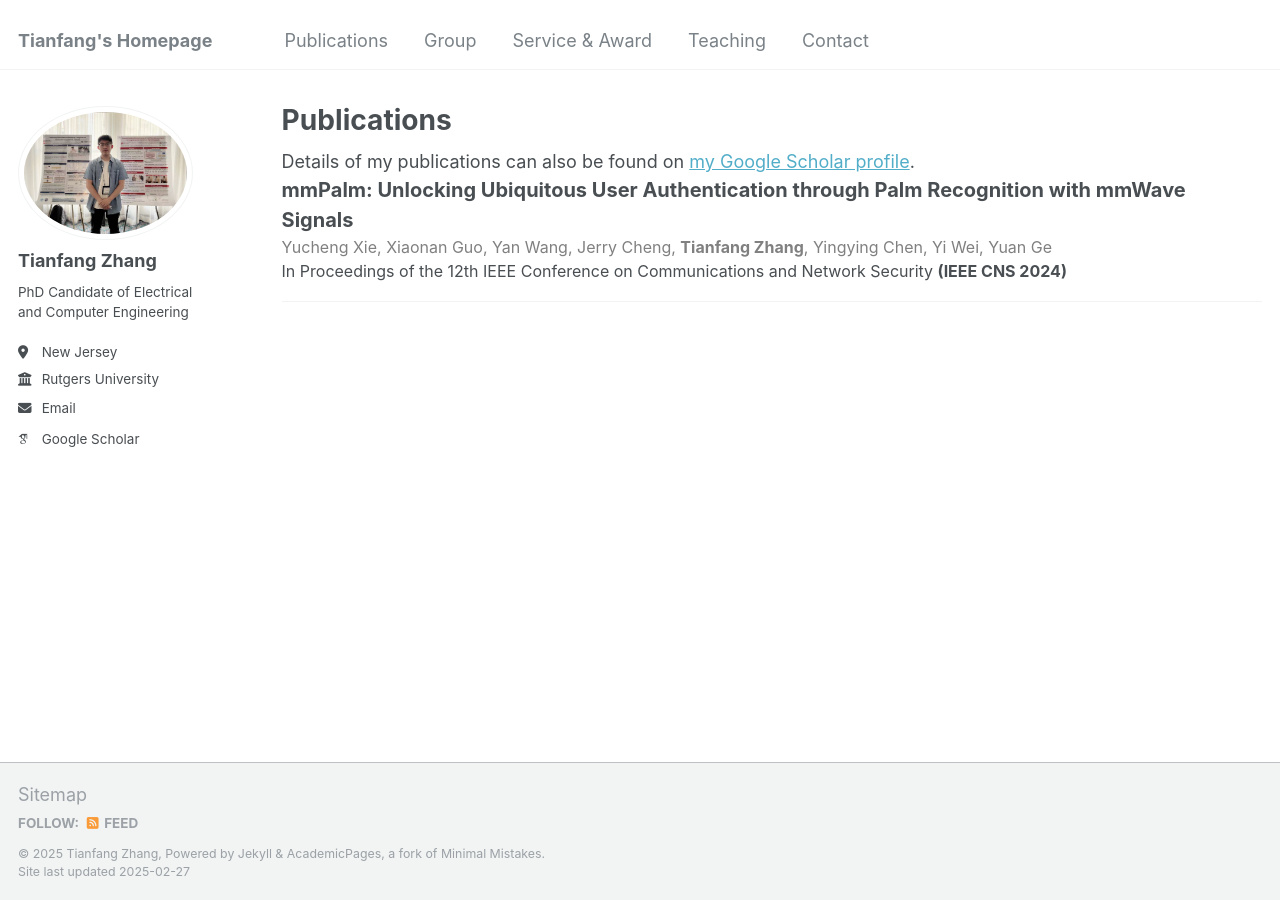
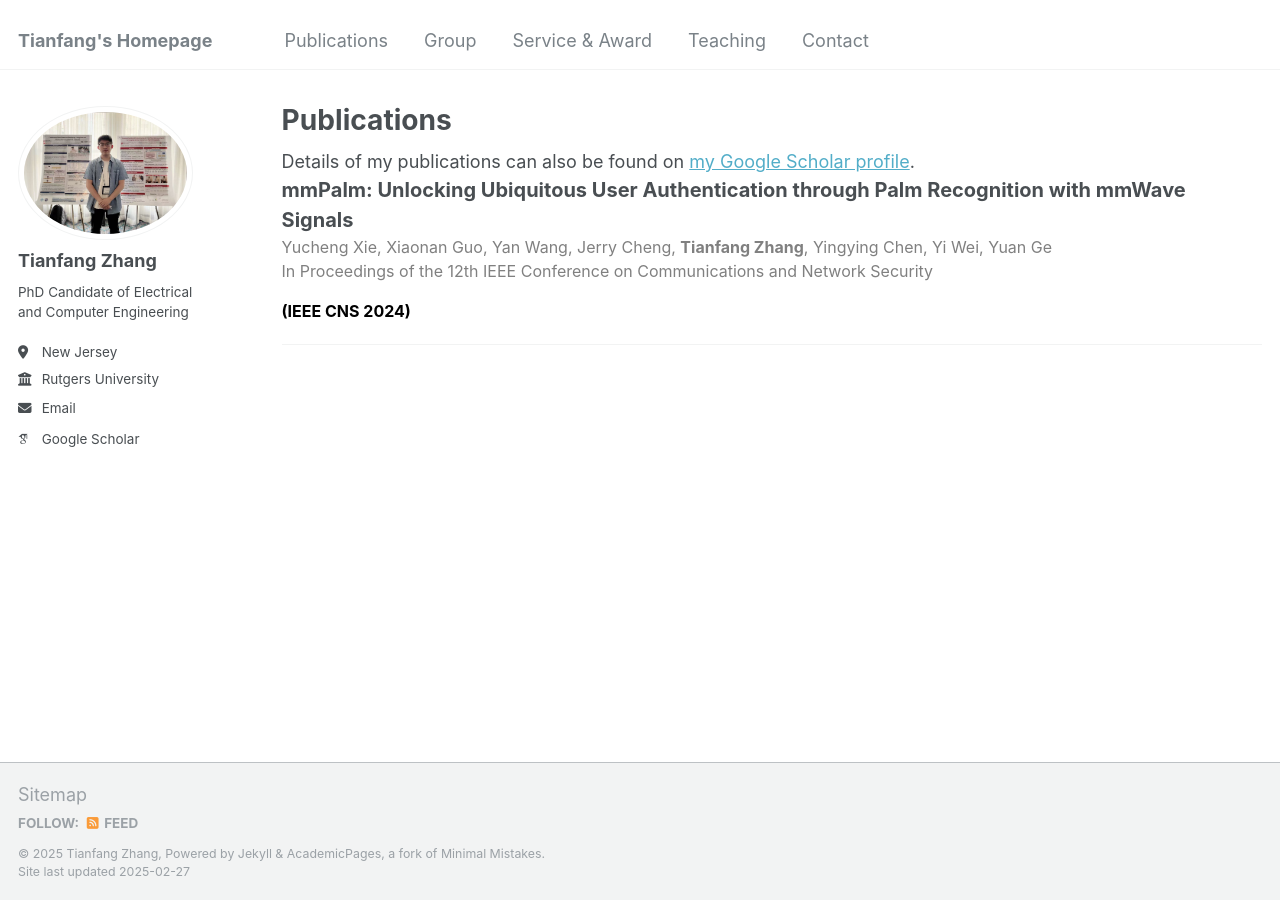
Before and after one commit to tianfang96/tianfang96.github.io, a Jekyll site: the page built from _pages/publications.html, in a window 1280 px wide. Built offline with Jekyll 4.4.1, drawn with Linux system fonts in a browser that asks for light colours; some web fonts are replaced.

Commit message:
Update publications.html

```diff
--- a/_pages/publications.html
+++ b/_pages/publications.html
@@ -16,7 +16,7 @@ author_profile: true
 <div style="font-size: 16px; color: gray;">
   Yucheng Xie, Xiaonan Guo, Yan Wang, Jerry Cheng, <strong>Tianfang Zhang</strong>, Yingying Chen, Yi Wei, Yuan Ge
 </div>
-<div style="font-size: 16px;">
-  In Proceedings of the 12th IEEE Conference on Communications and Network Security <strong>(IEEE CNS 2024)</strong>
+<div style="font-size: 16px; color: gray;">
+  In Proceedings of the 12th IEEE Conference on Communications and Network Security <p style="color: black"><strong>(IEEE CNS 2024)</strong></p>
 </div>
 <hr>
```
